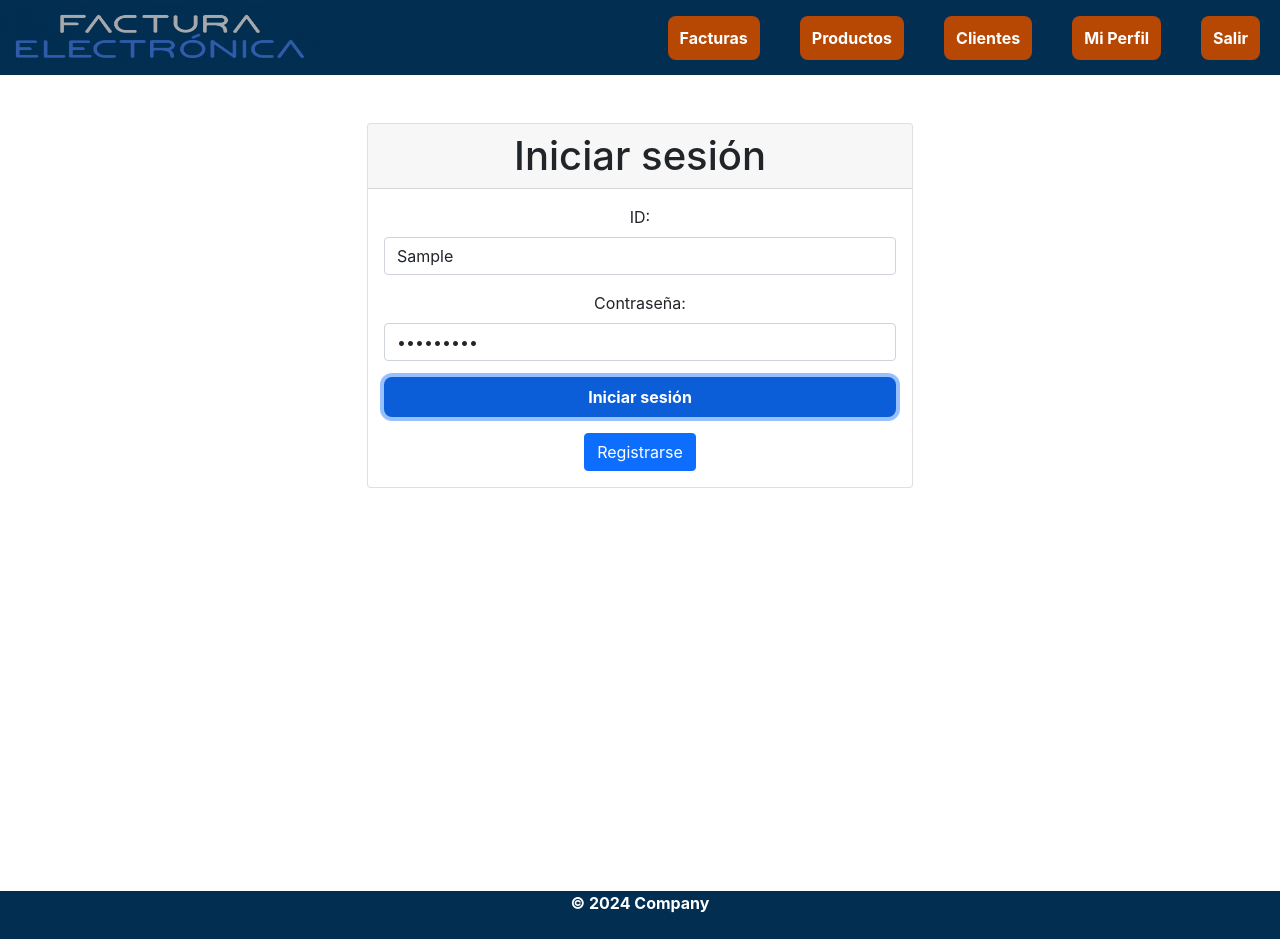
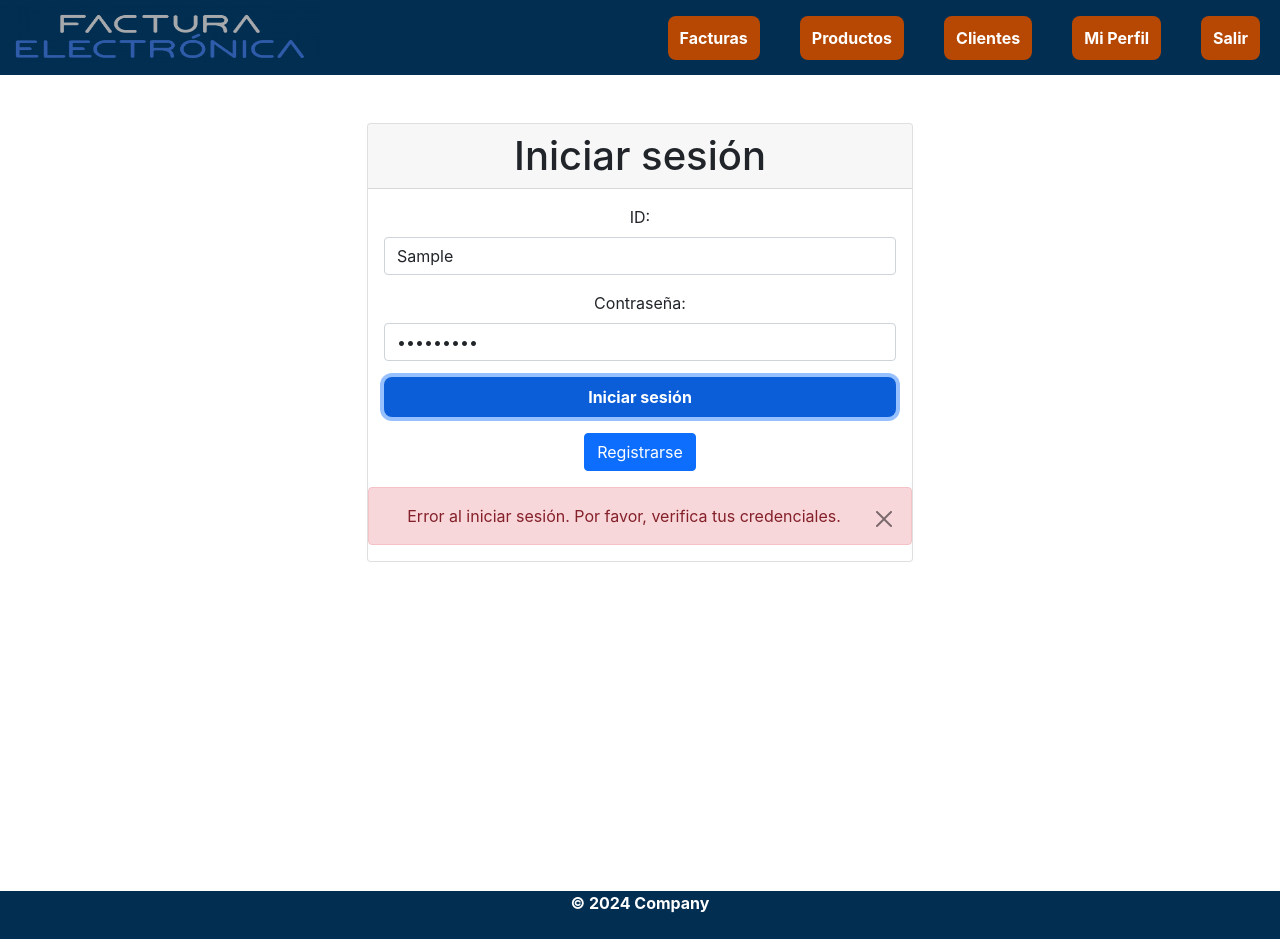
Before and after one commit to EddyVillarrealMunoz/Proyecto2, a React (Create React App) app in the folder proyecto2-frontend/: page / in a window 1280 px wide. Both pictures are taken after typing "Sample", "Sample123" into the empty fields and a click on the input "Iniciar sesión". Built offline with nearby package versions, Linux system fonts and the light colour scheme; no server answers.

Commit message:
Cambios Eddy 13

```diff
--- a/proyecto2-frontend/src/Components/Login.js
+++ b/proyecto2-frontend/src/Components/Login.js
@@ -1,13 +1,13 @@
 import React, {useState} from 'react';
 import axios from 'axios';
 import {Link, useNavigate} from 'react-router-dom';
+import Alert from 'react-bootstrap/Alert'; // Importa el componente Alert de Bootstrap
 
 export const Login = () => {
-    //------------------------------------------------------------------------------------------------------------------
-    // CONSTANTES
-    //------------------------------------------------------------------------------------------------------------------
     const [id, setId] = useState('');
     const [password, setPassword] = useState('');
+    const [errorMessage, setErrorMessage] = useState('');
+    const [showAlert, setShowAlert] = useState(false); // Nuevo estado para manejar la visibilidad de la alerta
     const navigate = useNavigate();
 
     const handleSubmit = async (event) => {
@@ -27,12 +27,11 @@ export const Login = () => {
             }
         } catch (error) {
             console.error('Error al iniciar sesión', error);
+            setErrorMessage('Error al iniciar sesión. Por favor, verifica tus credenciales.');
+            setShowAlert(true); // Muestra la alerta
         }
     };
 
-    //------------------------------------------------------------------------------------------------------------------
-    // RENDERIZADO
-    //------------------------------------------------------------------------------------------------------------------
     return (
         <div className="container">
             <br/>
@@ -59,6 +58,7 @@ export const Login = () => {
                         <Link to="/save-proveedor" className="btn btn-register">Registrarse</Link>
                     </div>
                 </div>
+                {showAlert && <Alert variant="danger" onClose={() => setShowAlert(false)} dismissible>{errorMessage}</Alert>} {/* Muestra la alerta de Bootstrap si showAlert es true */}
             </div>
         </div>
     );
```
